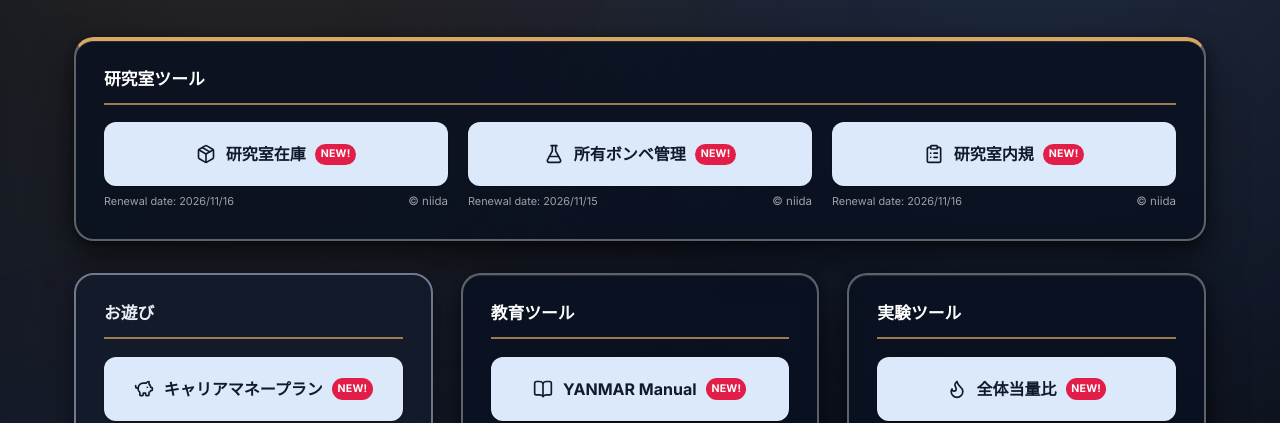
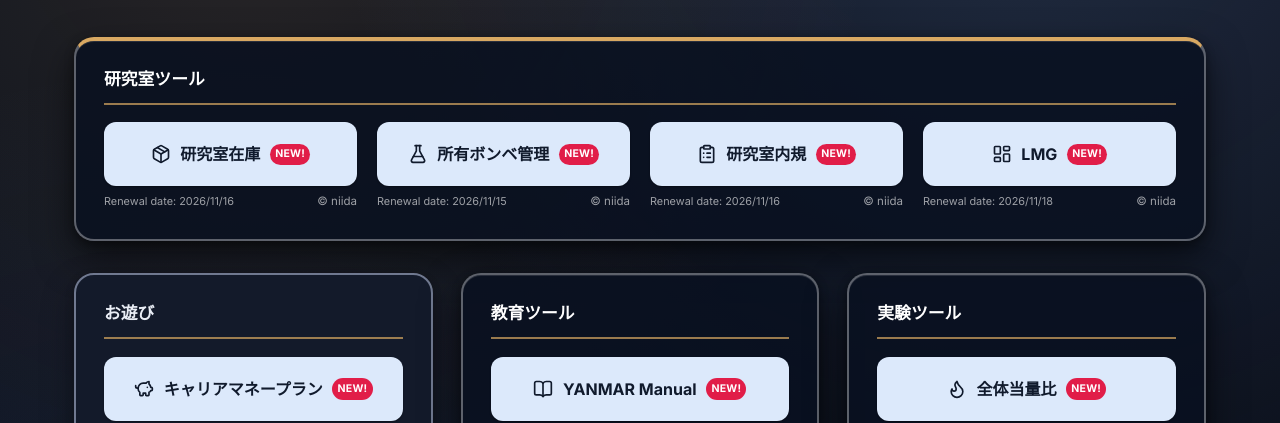
Before and after one commit to niida920214/yhag-lab-website, a website: page src/index.html in a window 1280 px wide. Shown: the part 321-744 px from the top of the page. Drawn offline with nearby package versions, Linux system fonts and the light colour scheme; no server answers; files whose address does not match are found by name.

Commit message:
Add LMG to 研究室ツール
Co-Authored-By: Claude Sonnet 5.5 <noreply@anthropic.com>

```diff
--- a/src/index.html
+++ b/src/index.html
@@ -224,6 +224,20 @@
                 <div class="tool-btn-meta">
                   <p class="tool-btn-author">© niida</p>
                   <p class="tool-btn-updated">Renewal date: 2026/11/16</p>
+                </div>
+              </div>
+              <!-- Button End -->
+
+              <!-- Button Start：LMG（外部リンク：lab-lmg.vercel.app） -->
+              <div class="tool-btn-item">
+                <a class="tool-btn" href="https://lab-lmg.vercel.app/" target="_blank" rel="noopener noreferrer">
+                  <i data-lucide="layout-dashboard"></i>
+                  LMG
+                  <span class="new-badge">NEW!</span>
+                </a>
+                <div class="tool-btn-meta">
+                  <p class="tool-btn-author">© niida</p>
+                  <p class="tool-btn-updated">Renewal date: 2026/11/18</p>
                 </div>
               </div>
               <!-- Button End -->
```
